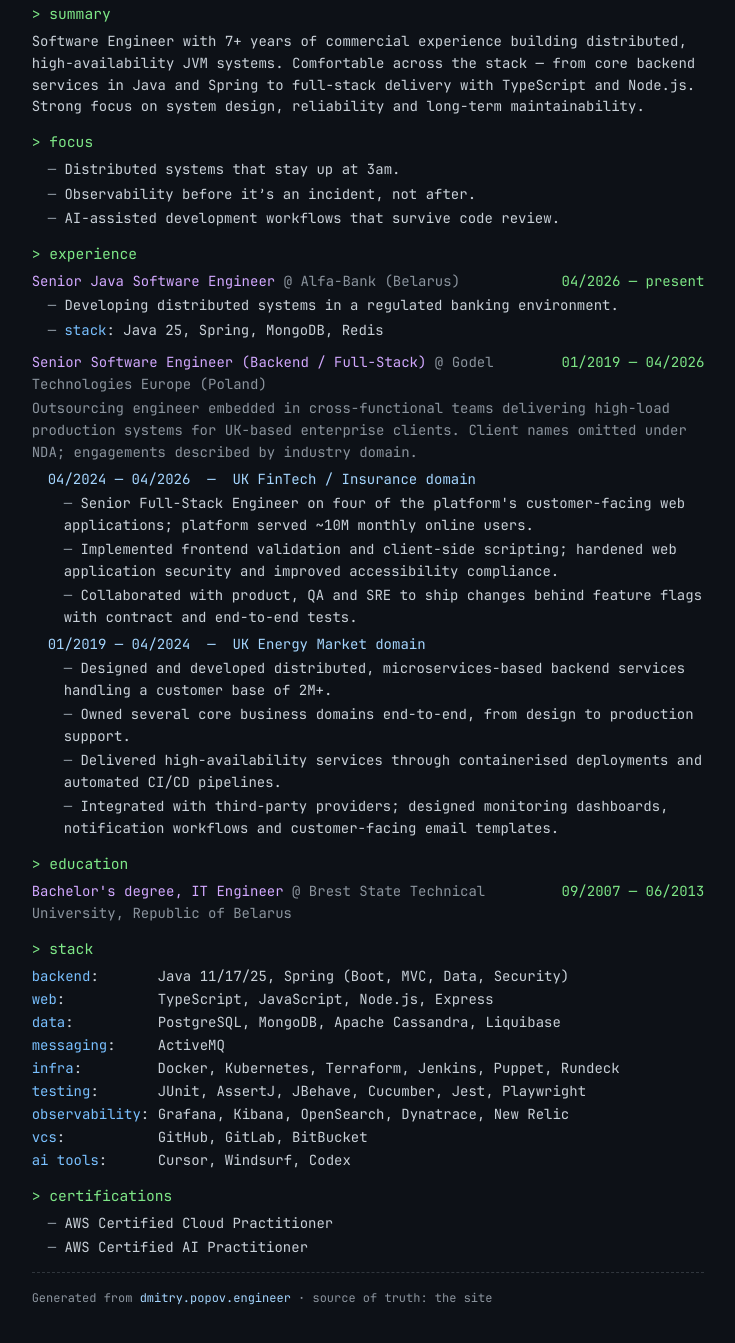
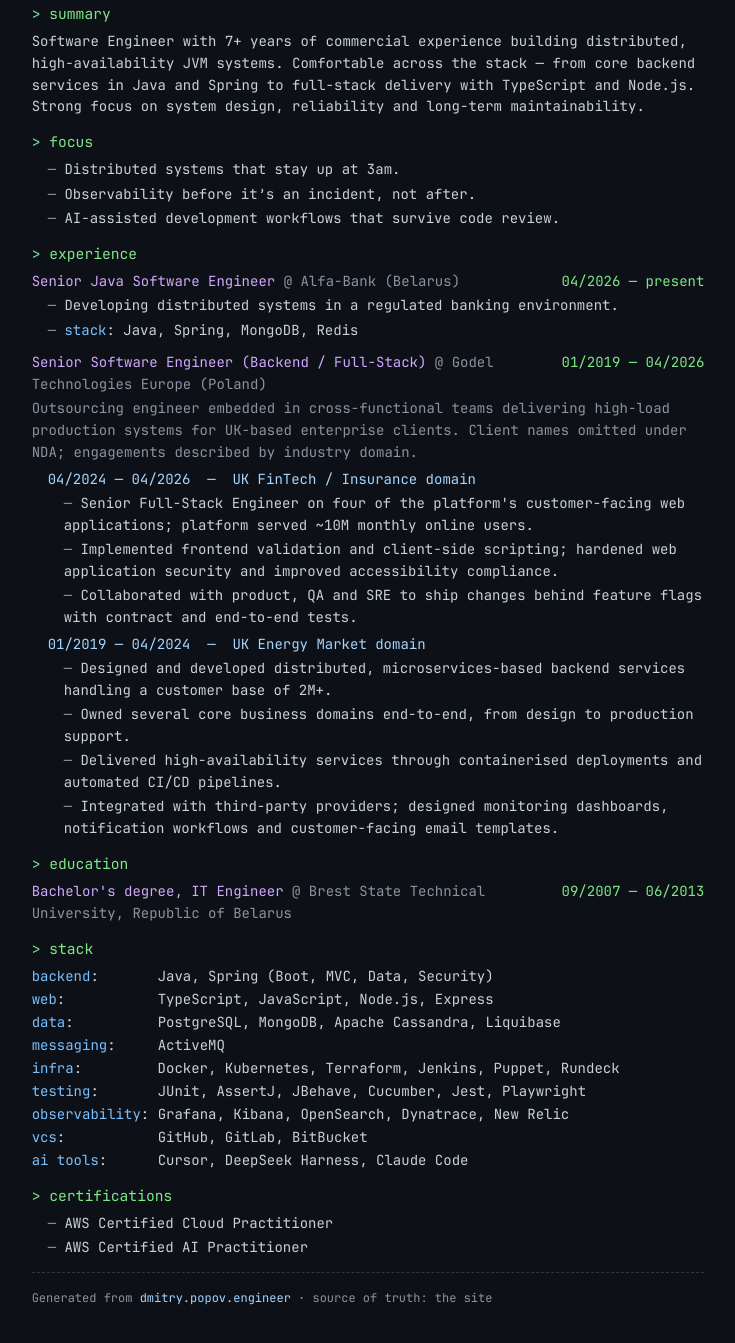
Before and after one commit to DmitryPopov1988/dmitry-popov-engineer, a plain HTML site: page assets/cv.html in a window 1280 px wide. Shown: the part 239-1582 px from the top of the page, without its empty margins (272-1007 px from the left). Drawn offline with Linux system fonts and the light colour scheme.

Commit message:
Drop Java version numbers from the stack
- experience, projects and the CV now list plain Java instead of
  Java 25 / Java 11/17/25; cv.pdf re-rendered

```diff
--- a/assets/cv.html
+++ b/assets/cv.html
@@ -234,7 +234,7 @@
     </p>
     <ul class="bullets">
       <li>Developing distributed systems in a regulated banking environment.</li>
-      <li><span class="key">stack</span>: Java 25, Spring, MongoDB, Redis</li>
+      <li><span class="key">stack</span>: Java, Spring, MongoDB, Redis</li>
     </ul>
   </div>
 
@@ -280,7 +280,7 @@
   </div>
 
   <p class="prompt">&gt; stack</p>
-  <div class="stack-row"><span class="key">backend</span>:       Java 11/17/25, Spring (Boot, MVC, Data, Security)</div>
+  <div class="stack-row"><span class="key">backend</span>:       Java, Spring (Boot, MVC, Data, Security)</div>
   <div class="stack-row"><span class="key">web</span>:           TypeScript, JavaScript, Node.js, Express</div>
   <div class="stack-row"><span class="key">data</span>:          PostgreSQL, MongoDB, Apache Cassandra, Liquibase</div>
   <div class="stack-row"><span class="key">messaging</span>:     ActiveMQ</div>
@@ -288,7 +288,7 @@
   <div class="stack-row"><span class="key">testing</span>:       JUnit, AssertJ, JBehave, Cucumber, Jest, Playwright</div>
   <div class="stack-row"><span class="key">observability</span>: Grafana, Kibana, OpenSearch, Dynatrace, New Relic</div>
   <div class="stack-row"><span class="key">vcs</span>:           GitHub, GitLab, BitBucket</div>
-  <div class="stack-row"><span class="key">ai tools</span>:      Cursor, Windsurf, Codex</div>
+  <div class="stack-row"><span class="key">ai tools</span>:      Cursor, DeepSeek Harness, Claude Code</div>
 
   <p class="prompt">&gt; certifications</p>
   <ul class="bullets">
```
Also changed, not shown: experience.html (+2 -2 lines), projects.html (+2 -2 lines), 1 other file.
